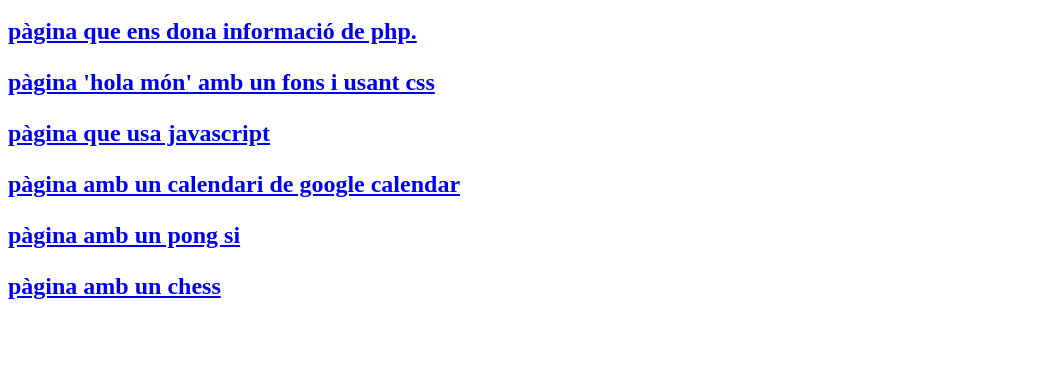
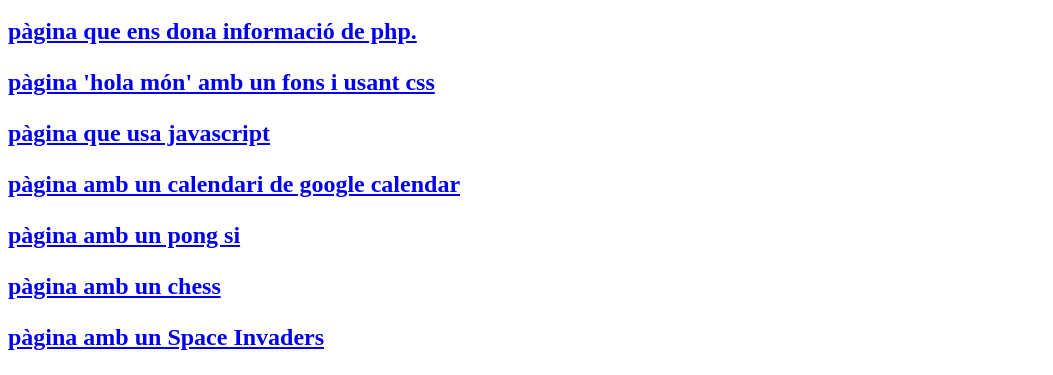
Before and after one commit to Rubifen/WEB_DE_PROVA, a plain HTML site: page index.html in a window 1280 px wide. Shown: the part 533-908 px from the top of the page, without its empty margins (0-1053 px from the left). Before the commit the page ends 857 px from the top, so only its background shows below. Drawn offline with Linux system fonts and the light colour scheme.

Commit message:
Update index.html

```diff
--- a/index.html
+++ b/index.html
@@ -28,6 +28,7 @@
    <p><a href="\pagines\calendari.html">pàgina amb un calendari de google calendar</a></p>
    <p><a href="\pagines\pong.html">pàgina amb un pong si</a></p>
    <p><a href="\pagines\ajederez.html">pàgina amb un chess</a></p>
+   <p><a href="\pagines\SpaceInvaders.html">pàgina amb un Space Invaders</a></p>
 
 </body>
 </html>
```
